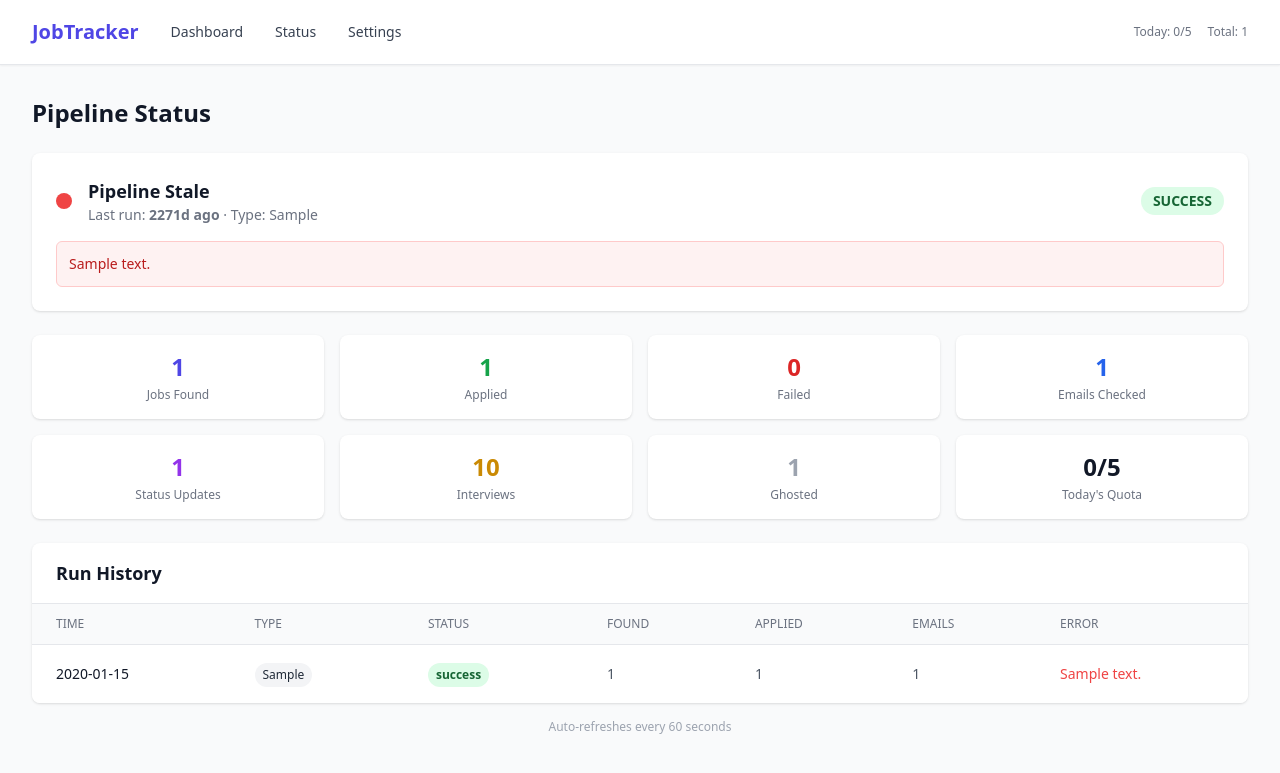
After one commit to SaahithV6/job-application-pipeline, a Flask app: page /status in a window 1280 px wide. The commit adds this page. Shown: the top 773 px of the page. Run offline with Flask 3, Linux system fonts and the light colour scheme; data comes from the database, SQL or seed files in the repository; tables that the repository leaves empty hold one stand-in row (values such as "Sample post"); some libraries are stand-ins or nearby versions.

Commit message:
Add pipeline status dashboard with run history tracking

```diff
--- a/dashboard/app.py
+++ b/dashboard/app.py
@@ -68,6 +68,14 @@ def schedule_interview(app_id):
     if not application:
         return "Application not found", 404
     return render_template("schedule.html", app=application)
+
+
+@app.route("/status")
+def pipeline_status():
+    latest = db.get_latest_pipeline_run()
+    runs = db.get_pipeline_runs(limit=20)
+    stats = db.get_stats()
+    return render_template("status.html", latest=latest, runs=runs, stats=stats)
 
 
 # ── API Routes ──
@@ -235,6 +243,39 @@ def api_sync_bulk():
     return jsonify({"success": True, "synced": len(results), "results": results})
 
 
+@app.route("/api/pipeline/status")
+def api_pipeline_status():
+    latest = db.get_latest_pipeline_run()
+    runs = db.get_pipeline_runs(limit=20)
+    return jsonify({"latest": latest, "runs": runs})
+
+
+@app.route("/api/sync/pipeline-run", methods=["POST"])
+def api_sync_pipeline_run():
+    """Receive a pipeline run report from the Pokee sandbox."""
+    if not _check_sync_key():
+        return jsonify({"error": "Unauthorized"}), 401
+    data = request.get_json()
+    if not data:
+        return jsonify({"error": "No data"}), 400
+    run_id = db.add_pipeline_run(
+        run_type=data.get("run_type", "full"),
+        started_at=data.get("started_at", ""),
+        finished_at=data.get("finished_at"),
+        status=data.get("status", "success"),
+        jobs_found=data.get("jobs_found", 0),
+        jobs_applied=data.get("jobs_applied", 0),
+        jobs_failed=data.get("jobs_failed", 0),
+        emails_checked=data.get("emails_checked", 0),
+        status_updates=data.get("status_updates", 0),
+        interviews_found=data.get("interviews_found", 0),
+        ghosted_count=data.get("ghosted_count", 0),
+        error_message=data.get("error_message"),
+        details=data.get("details"),
+    )
+    return jsonify({"success": True, "id": run_id})
+
+
 if __name__ == "__main__":
     db.init_db()
     port = int(os.environ.get("PORT", 5000))
--- a/dashboard/templates/base.html
+++ b/dashboard/templates/base.html
@@ -21,6 +21,7 @@
                 <div class="flex items-center space-x-8">
                     <a href="/" class="text-xl font-bold text-indigo-600">JobTracker</a>
                     <a href="/" class="text-sm font-medium text-gray-700 hover:text-indigo-600">Dashboard</a>
+                    <a href="/status" class="text-sm font-medium text-gray-700 hover:text-indigo-600">Status</a>
                     <a href="/settings" class="text-sm font-medium text-gray-700 hover:text-indigo-600">Settings</a>
                 </div>
                 <div class="flex items-center" id="nav-stats">
--- /dev/null
+++ b/dashboard/templates/status.html
@@ -0,0 +1,188 @@
+{% extends "base.html" %}
+{% block title %}Pipeline Status - Job Tracker{% endblock %}
+
+{% block content %}
+<h1 class="text-2xl font-bold text-gray-900 mb-6">Pipeline Status</h1>
+
+<!-- Status Indicator -->
+<div class="bg-white rounded-lg shadow p-6 mb-6" id="status-card">
+    {% if latest %}
+    <div class="flex items-center justify-between">
+        <div class="flex items-center space-x-4">
+            <div id="status-dot" class="w-4 h-4 rounded-full
+                {% if latest.status == 'success' %}bg-green-500
+                {% elif latest.status == 'running' %}bg-yellow-500 animate-pulse
+                {% else %}bg-red-500{% endif %}"></div>
+            <div>
+                <p class="text-lg font-semibold text-gray-900" id="status-text">
+                    {% if latest.status == 'success' %}Pipeline Healthy
+                    {% elif latest.status == 'running' %}Pipeline Running
+                    {% else %}Pipeline Error{% endif %}
+                </p>
+                <p class="text-sm text-gray-500" id="last-run-time">
+                    Last run: {{ latest.finished_at or latest.started_at }}
+                    &middot; Type: {{ latest.run_type }}
+                </p>
+            </div>
+        </div>
+        <div class="text-right">
+            <span class="inline-flex px-3 py-1 text-sm font-semibold rounded-full
+                {% if latest.status == 'success' %}bg-green-100 text-green-800
+                {% elif latest.status == 'running' %}bg-yellow-100 text-yellow-800
+                {% else %}bg-red-100 text-red-800{% endif %}"
+                id="status-badge">
+                {{ latest.status | upper }}
+            </span>
+        </div>
+    </div>
+    {% if latest.error_message %}
+    <div class="mt-4 p-3 bg-red-50 border border-red-200 rounded-md">
+        <p class="text-sm text-red-700">{{ latest.error_message }}</p>
+    </div>
+    {% endif %}
+    {% else %}
+    <div class="flex items-center space-x-4">
+        <div class="w-4 h-4 rounded-full bg-gray-300"></div>
+        <div>
+            <p class="text-lg font-semibold text-gray-500">No runs yet</p>
+            <p class="text-sm text-gray-400">The pipeline hasn't executed yet. It runs daily on schedule.</p>
+        </div>
+    </div>
+    {% endif %}
+</div>
+
+<!-- Last Run Metrics -->
+{% if latest %}
+<div class="grid grid-cols-2 md:grid-cols-4 gap-4 mb-6">
+    <div class="bg-white rounded-lg shadow p-4 text-center">
+        <div class="text-2xl font-bold text-indigo-600">{{ latest.jobs_found }}</div>
+        <div class="text-xs text-gray-500 mt-1">Jobs Found</div>
+    </div>
+    <div class="bg-white rounded-lg shadow p-4 text-center">
+        <div class="text-2xl font-bold text-green-600">{{ latest.jobs_applied }}</div>
+        <div class="text-xs text-gray-500 mt-1">Applied</div>
+    </div>
+    <div class="bg-white rounded-lg shadow p-4 text-center">
+        <div class="text-2xl font-bold text-red-600">{{ latest.jobs_failed }}</div>
+        <div class="text-xs text-gray-500 mt-1">Failed</div>
+    </div>
+    <div class="bg-white rounded-lg shadow p-4 text-center">
+        <div class="text-2xl font-bold text-blue-600">{{ latest.emails_checked }}</div>
+        <div class="text-xs text-gray-500 mt-1">Emails Checked</div>
+    </div>
+    <div class="bg-white rounded-lg shadow p-4 text-center">
+        <div class="text-2xl font-bold text-purple-600">{{ latest.status_updates }}</div>
+        <div class="text-xs text-gray-500 mt-1">Status Updates</div>
+    </div>
+    <div class="bg-white rounded-lg shadow p-4 text-center">
+        <div class="text-2xl font-bold text-yellow-600">{{ latest.interviews_found }}</div>
+        <div class="text-xs text-gray-500 mt-1">Interviews</div>
+    </div>
+    <div class="bg-white rounded-lg shadow p-4 text-center">
+        <div class="text-2xl font-bold text-gray-400">{{ latest.ghosted_count }}</div>
+        <div class="text-xs text-gray-500 mt-1">Ghosted</div>
+    </div>
+    <div class="bg-white rounded-lg shadow p-4 text-center">
+        <div class="text-2xl font-bold text-gray-900">{{ stats.today }}/{{ stats.max_per_day }}</div>
+        <div class="text-xs text-gray-500 mt-1">Today's Quota</div>
+    </div>
+</div>
+{% endif %}
+
+<!-- Run History -->
+<div class="bg-white rounded-lg shadow overflow-hidden">
+    <div class="px-6 py-4 border-b border-gray-200">
+        <h2 class="text-lg font-semibold text-gray-900">Run History</h2>
+    </div>
+    <table class="min-w-full divide-y divide-gray-200">
+        <thead class="bg-gray-50">
+            <tr>
+                <th class="px-6 py-3 text-left text-xs font-medium text-gray-500 uppercase">Time</th>
+                <th class="px-6 py-3 text-left text-xs font-medium text-gray-500 uppercase">Type</th>
+                <th class="px-6 py-3 text-left text-xs font-medium text-gray-500 uppercase">Status</th>
+                <th class="px-6 py-3 text-left text-xs font-medium text-gray-500 uppercase">Found</th>
+                <th class="px-6 py-3 text-left text-xs font-medium text-gray-500 uppercase">Applied</th>
+                <th class="px-6 py-3 text-left text-xs font-medium text-gray-500 uppercase">Emails</th>
+                <th class="px-6 py-3 text-left text-xs font-medium text-gray-500 uppercase">Error</th>
+            </tr>
+        </thead>
+        <tbody class="bg-white divide-y divide-gray-200">
+            {% for run in runs %}
+            <tr>
+                <td class="px-6 py-4 whitespace-nowrap text-sm text-gray-900">
+                    {{ run.started_at[:16] if run.started_at else 'N/A' }}
+                </td>
+                <td class="px-6 py-4 whitespace-nowrap">
+                    <span class="inline-flex px-2 py-1 text-xs font-medium rounded-full
+                        {% if run.run_type == 'full' %}bg-indigo-100 text-indigo-800
+                        {% elif run.run_type == 'discovery' %}bg-blue-100 text-blue-800
+                        {% else %}bg-gray-100 text-gray-800{% endif %}">
+                        {{ run.run_type }}
+                    </span>
+                </td>
+                <td class="px-6 py-4 whitespace-nowrap">
+                    <span class="inline-flex px-2 py-1 text-xs font-semibold rounded-full
+                        {% if run.status == 'success' %}bg-green-100 text-green-800
+                        {% elif run.status == 'running' %}bg-yellow-100 text-yellow-800
+                        {% else %}bg-red-100 text-red-800{% endif %}">
+                        {{ run.status }}
+                    </span>
+                </td>
+                <td class="px-6 py-4 whitespace-nowrap text-sm text-gray-600">{{ run.jobs_found }}</td>
+                <td class="px-6 py-4 whitespace-nowrap text-sm text-gray-600">{{ run.jobs_applied }}</td>
+                <td class="px-6 py-4 whitespace-nowrap text-sm text-gray-600">{{ run.emails_checked }}</td>
+                <td class="px-6 py-4 whitespace-nowrap text-sm text-red-500 truncate max-w-xs">
+                    {{ run.error_message[:60] if run.error_message else '-' }}
+                </td>
+            </tr>
+            {% endfor %}
+            {% if not runs %}
+            <tr>
+                <td colspan="7" class="px-6 py-12 text-center text-gray-500">
+                    No pipeline runs recorded yet. The pipeline runs daily on schedule.
+                </td>
+            </tr>
+            {% endif %}
+        </tbody>
+    </table>
+</div>
+
+<p class="text-xs text-gray-400 mt-4 text-center" id="refresh-note">Auto-refreshes every 60 seconds</p>
+{% endblock %}
+
+{% block scripts %}
+<script>
+// Auto-refresh every 60 seconds
+setInterval(() => {
+    window.location.reload();
+}, 60000);
+
+// Show relative time for last run
+{% if latest %}
+(function() {
+    const ts = "{{ latest.finished_at or latest.started_at }}";
+    if (!ts) return;
+    const d = new Date(ts + (ts.includes('T') ? '' : 'T00:00:00') + 'Z');
+    const now = new Date();
+    const diff = Math.floor((now - d) / 1000);
+    let ago;
+    if (diff < 60) ago = diff + 's ago';
+    else if (diff < 3600) ago = Math.floor(diff/60) + 'm ago';
+    else if (diff < 86400) ago = Math.floor(diff/3600) + 'h ago';
+    else ago = Math.floor(diff/86400) + 'd ago';
+    document.getElementById('last-run-time').innerHTML =
+        'Last run: <strong>' + ago + '</strong> &middot; Type: {{ latest.run_type }}';
+
+    // Color the status dot based on recency
+    const dot = document.getElementById('status-dot');
+    if (diff > 172800) { // >48h
+        dot.className = 'w-4 h-4 rounded-full bg-red-500';
+        document.getElementById('status-text').textContent = 'Pipeline Stale';
+    } else if (diff > 86400) { // >24h
+        dot.className = 'w-4 h-4 rounded-full bg-yellow-500';
+        document.getElementById('status-text').textContent = 'Pipeline Overdue';
+    }
+})();
+{% endif %}
+</script>
+{% endblock %}
```
Also changed, not shown: db.py (+73 -0 lines), pipeline.py (+48 -0 lines).
